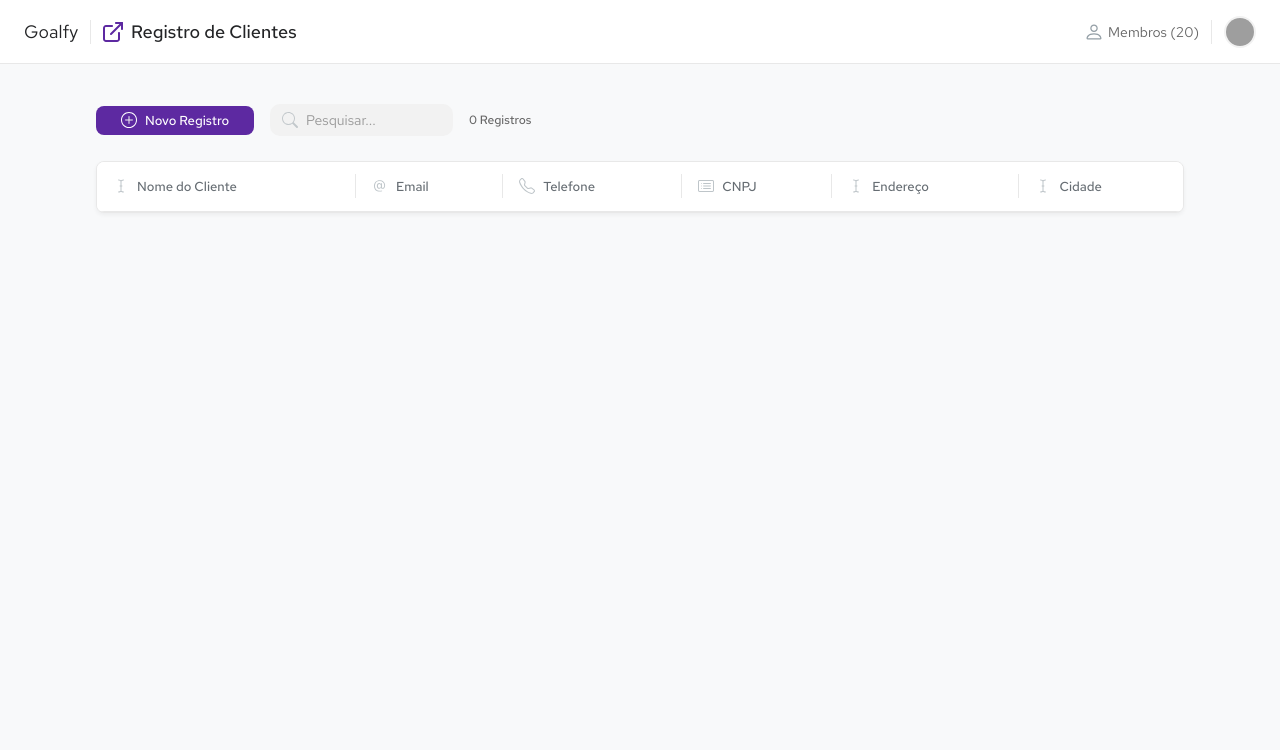
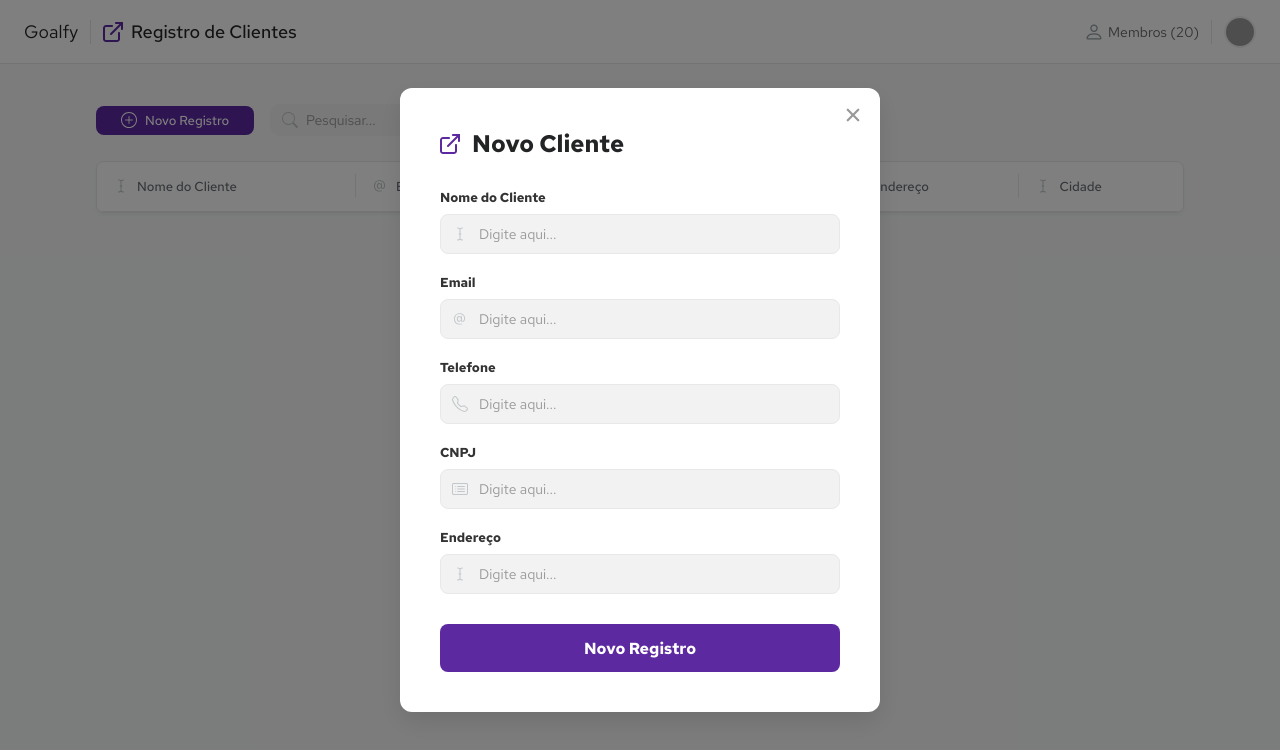
Before and after one commit to sophialberton/teste-dev-fullstack, a React (Vite) app in the folder frontend/: page / in a window 1280 px wide. Both pictures are taken after a click on the button "Novo Registro". Shown: the top 750 px of the page. Built offline with nearby package versions, Linux system fonts and the light colour scheme; grey boxes are pictures that could not be loaded.

Commit message:
styles/feat: Form modal incial

```diff
--- a/frontend/src/App.tsx
+++ b/frontend/src/App.tsx
@@ -3,11 +3,12 @@ import { CustomerTable } from './components/table';
 import { PrimaryButton } from './components/button/styles';
 import { SearchInput } from './components/button/styles';
 import { SearchContainer } from './components/button/styles';
-import { IoAddOutline } from 'react-icons/io5';
+import { useState } from 'react';
 import styled from 'styled-components';
 import { useCustomer } from './contexts/CustomerContext';
 import plusCircle from './assets/plus-circle.svg';
 import searchIcon from './assets/search.svg';
+import { CustomerModal } from './components/modal';
 
 const MainContent = styled.main`
   padding: 104px 96px 40px;
@@ -39,13 +40,14 @@ const PageContainer = styled.div`
 
 function App() {
   const { customers } = useCustomer();
+  const [isModalOpen, setIsModalOpen] = useState(false);
 
   return (
     <>
       <Header />
       <PageContainer>
         <ActionBar>
-          <PrimaryButton>
+          <PrimaryButton onClick={() => setIsModalOpen(true)}>
           <img src={plusCircle} alt="Círculo Mais" className='circulo-mais'/>
             Novo Registro
           </PrimaryButton>
@@ -57,6 +59,10 @@ function App() {
         </ActionBar>
         <CustomerTable />
       </PageContainer>
+      <CustomerModal
+        isOpen={isModalOpen}
+        onClose={() => setIsModalOpen(false)}
+      />
     </>
   );
 }
--- /dev/null
+++ b/frontend/src/components/modal/index.tsx
@@ -0,0 +1,80 @@
+import React from 'react';
+import { IoClose } from 'react-icons/io5';
+import {
+  ModalOverlay,
+  ModalContent,
+  ModalHeader,
+  Form,
+  InputGroup,
+  Label,
+  InputWrapper,
+  SubmitButton
+} from './styles';
+
+interface ModalProps {
+  isOpen: boolean;
+  onClose: () => void;
+}
+
+export const CustomerModal: React.FC<ModalProps> = ({ isOpen, onClose }) => {
+  if (!isOpen) return null;
+
+  return (
+    <ModalOverlay onClick={onClose}>
+      <ModalContent onClick={(e) => e.stopPropagation()}>
+        <button className="close-button" onClick={onClose}>
+          <IoClose size={24} color="#999" />
+        </button>
+
+        <ModalHeader>
+          <img src="/src/assets/icon-registro.svg" alt="" />
+          <h2>Novo Cliente</h2>
+        </ModalHeader>
+
+        <Form>
+          <InputGroup>
+            <Label>Nome do Cliente</Label>
+            <InputWrapper>
+              <img src="/src/assets/cursor-text.svg" alt="" className="input-icon" />
+              <input type="text" placeholder="Digite aqui..." />
+            </InputWrapper>
+          </InputGroup>
+
+          <InputGroup>
+            <Label>Email</Label>
+            <InputWrapper>
+              <img src="/src/assets/at.svg" alt="" className="input-icon" />
+              <input type="email" placeholder="Digite aqui..." />
+            </InputWrapper>
+          </InputGroup>
+
+          <InputGroup>
+            <Label>Telefone</Label>
+            <InputWrapper>
+              <img src="/src/assets/telephone.svg" alt="" className="input-icon" />
+              <input type="text" placeholder="Digite aqui..." />
+            </InputWrapper>
+          </InputGroup>
+
+          <InputGroup>
+            <Label>CNPJ</Label>
+            <InputWrapper>
+              <img src="/src/assets/card-list.svg" alt="" className="input-icon" />
+              <input type="text" placeholder="Digite aqui..." />
+            </InputWrapper>
+          </InputGroup>
+
+          <InputGroup>
+            <Label>Endereço</Label>
+            <InputWrapper>
+              <img src="/src/assets/cursor-text.svg" alt="" className="input-icon" />
+              <input type="text" placeholder="Digite aqui..." />
+            </InputWrapper>
+          </InputGroup>
+
+          <SubmitButton type="submit">Novo Registro</SubmitButton>
+        </Form>
+      </ModalContent>
+    </ModalOverlay>
+  );
+};
--- /dev/null
+++ b/frontend/src/components/modal/styles.ts
@@ -0,0 +1,110 @@
+import styled from 'styled-components';
+
+export const ModalOverlay = styled.div`
+  position: fixed;
+  top: 0;
+  left: 0;
+  width: 100vw;
+  height: 100vh;
+  background: rgba(0, 0, 0, 0.5);
+  display: flex;
+  align-items: center;
+  justify-content: center;
+  z-index: 1000;
+`;
+
+export const ModalContent = styled.div`
+  background: white;
+  width: 480px;
+  border-radius: 12px;
+  padding: 40px;
+  position: relative;
+  box-shadow: 0 10px 25px rgba(0,0,0,0.1);
+
+  .close-button {
+    position: absolute;
+    top: 15px;
+    right: 15px;
+    background: none;
+    border: none;
+    cursor: pointer;
+  }
+`;
+
+export const ModalHeader = styled.div`
+  display: flex;
+  align-items: center;
+  gap: 12px;
+  margin-bottom: 30px;
+
+  h2 {
+    font-size: 24px;
+    font-weight: 600;
+    color: #232426;
+  }
+`;
+
+export const Form = styled.form`
+  display: flex;
+  flex-direction: column;
+  gap: 20px;
+`;
+
+export const InputGroup = styled.div`
+  display: flex;
+  flex-direction: column;
+  gap: 8px;
+`;
+
+export const Label = styled.label`
+  font-size: 13px;
+  font-weight: 600;
+  color: #333;
+`;
+
+export const InputWrapper = styled.div`
+  position: relative;
+  display: flex;
+  align-items: center;
+
+  .input-icon {
+    position: absolute;
+    left: 12px;
+    width: 16px;
+    height: 16px;
+    opacity: 0.5;
+  }
+
+  input {
+    width: 100%;
+    height: 40px;
+    background: #F2F2F2;
+    border: 1px solid #E8E8E8;
+    border-radius: 8px;
+    padding: 0 12px 0 38px;
+    font-size: 14px;
+    color: #333;
+
+    &::placeholder {
+      color: #999;
+    }
+  }
+`;
+
+export const SubmitButton = styled.button`
+  width: 100%;
+  height: 48px;
+  background: #5D29A1;
+  color: white;
+  border: none;
+  border-radius: 8px;
+  font-size: 16px;
+  font-weight: 600;
+  margin-top: 10px;
+  cursor: pointer;
+  transition: filter 0.2s;
+
+  &:hover {
+    filter: brightness(0.9);
+  }
+`;
```
